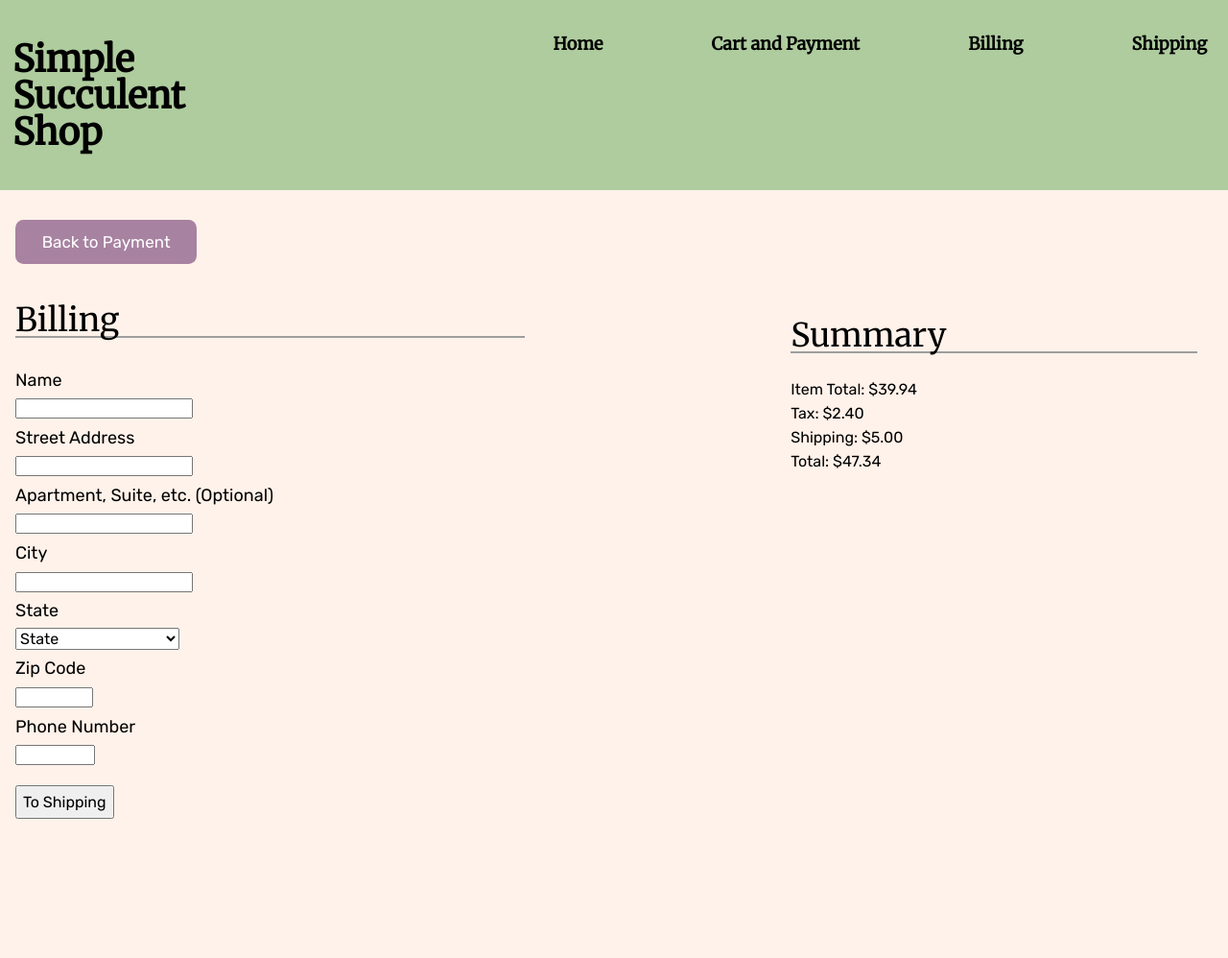
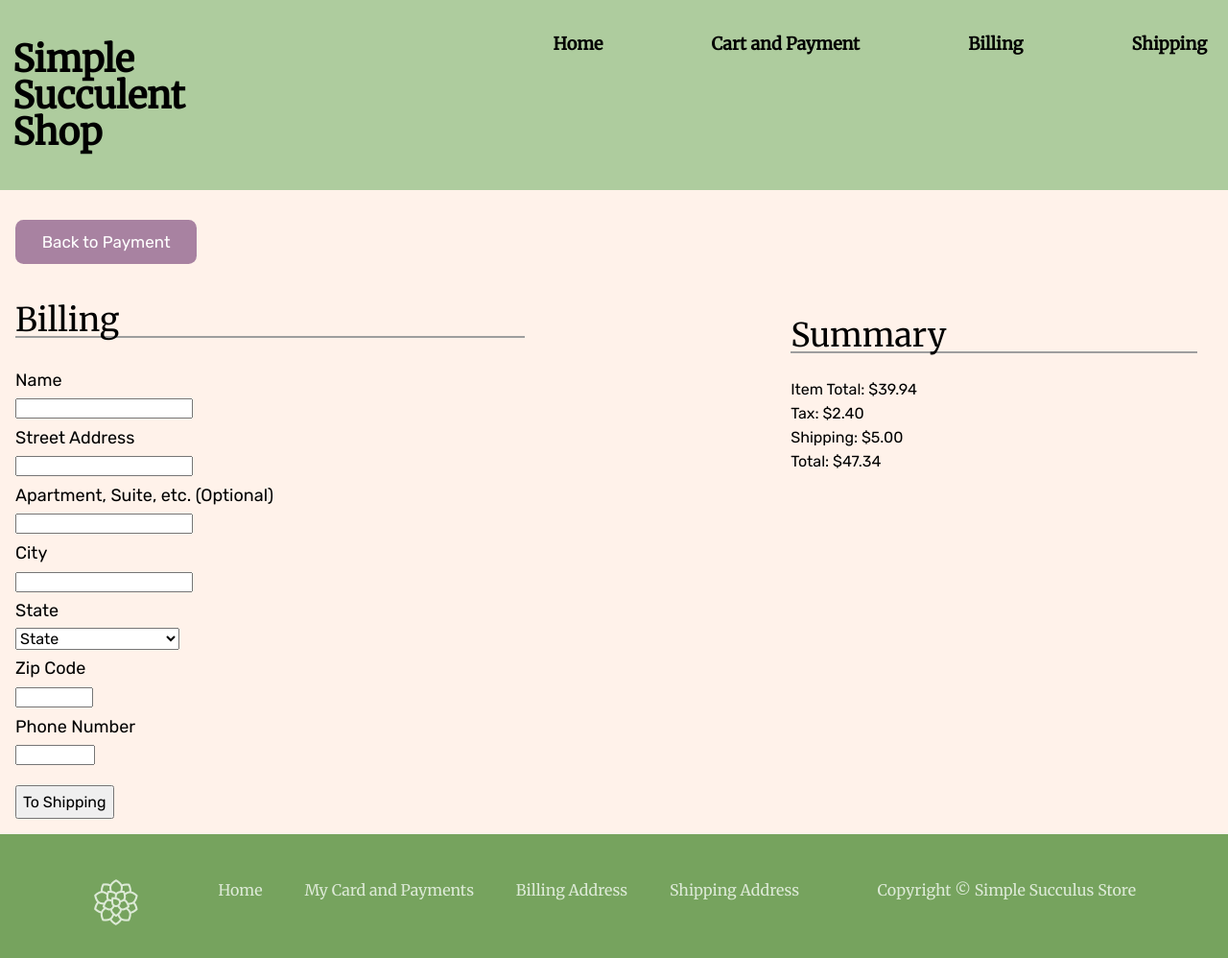
Before and after one commit to nidabaci/Flower-Shop, a website: page billing/index.html in a window 1280 px wide. Shown: the whole page at 96% size. Before the commit the page ends 869 px from the top, so only its background shows below. Drawn offline with Linux system fonts and the light colour scheme.

Commit message:
added footer

```diff
--- a/billing/index.html
+++ b/billing/index.html
@@ -125,7 +125,20 @@
       </ol>
     </form>
   </main>
-
+  <footer>
+    <section>
+        <img src="../assets/images/icons8-succulent-50.png" alt="shop logo">
+    </section>
+    <section class="menu">
+      <a href="../index.html">Home</a>
+        <a href="../payment/index.html">My Card and Payments</a>
+        <a href="../billing/index.html">Billing Address</a>
+        <a href="../shipping/index.html">Shipping Address</a>
+    </section>
+    <section class="copyright">
+        <h5>Copyright © Simple Succulus Store</h5>
+    </section>
+</footer>
   <script src="../assets/js/site.js"></script>
 </body>
 </html>
```
Also changed, not shown: shipping/index.html (+14 -1 lines), store/index.html (+0 -2 lines).
